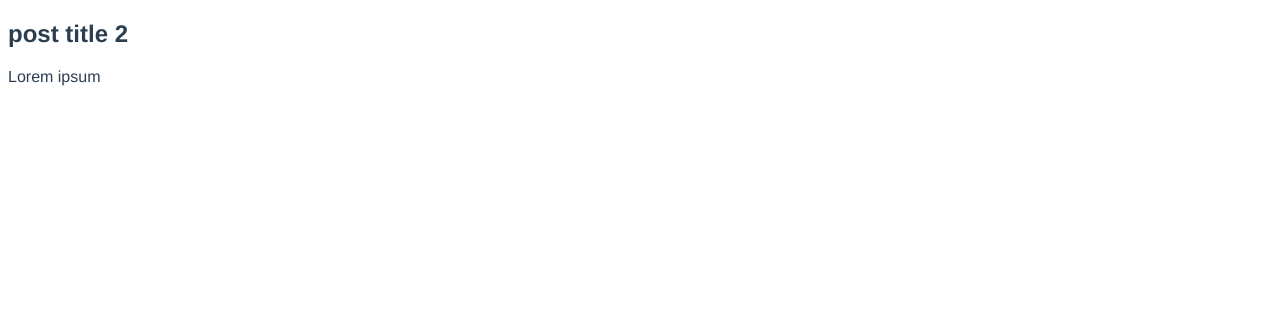
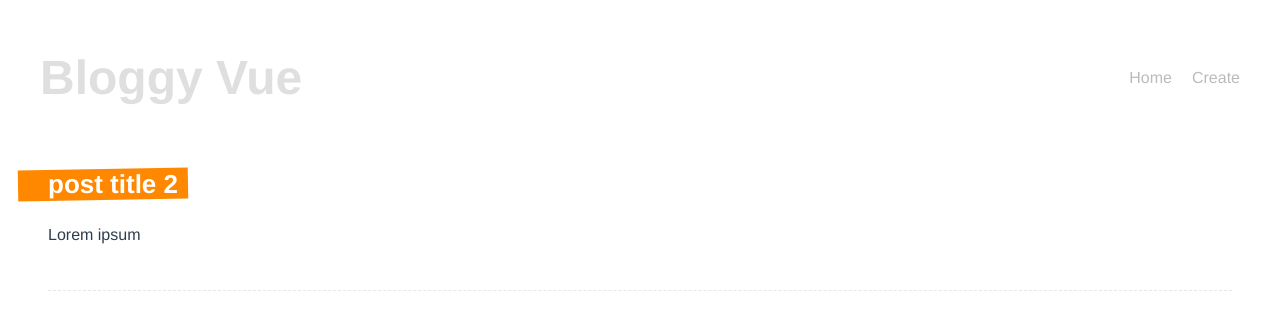
Before and after one commit to yeyintthu01/Vue-Blog, a Vue app: page /posts/2 in a window 1280 px wide. Shown: the top 330 px of the page. Built offline with nearby package versions, Linux system fonts and the light colour scheme; data requests are answered from the project's data file.

Commit message:
navbar component and detail style

```diff
--- a/src/App.vue
+++ b/src/App.vue
@@ -1,7 +1,14 @@
 <template>
-
+  <Navbar />
   <router-view/>
 </template>
+
+<script>
+import Navbar from "./components/Navbar.vue"
+export default{
+  components:{Navbar}
+}
+</script>
 
 <style>
 #app {
@@ -11,16 +18,4 @@
   color: #2c3e50;
 }
 
-nav {
-  padding: 30px;
-}
-
-nav a {
-  font-weight: bold;
-  color: #2c3e50;
-}
-
-nav a.router-link-exact-active {
-  color: #42b983;
-}
 </style>
--- /dev/null
+++ b/src/components/Navbar.vue
@@ -0,0 +1,39 @@
+<template>
+    <header>
+        <h1>Bloggy Vue</h1>
+        <nav>
+            <router-link :to="{name:'home'}">Home</router-link>
+            <router-link :to="{name:'Create'}">Create</router-link>
+        </nav>
+    </header>
+</template>
+
+<script>
+export default {
+
+}
+</script>
+
+<style>
+    header{
+    display: flex;
+    justify-content: space-between;
+    align-items: center;
+    max-width: 1200px;
+    margin: 0 auto;
+    padding: 10px;
+  }
+  header h1 {
+    color: #dfdfdf;
+    font-size: 48px;
+  }
+  header a {
+    color: #bbb;
+    text-decoration: none;
+    margin-left: 20px;
+  }
+  header a.router-link-active {
+    color: #444;
+    font-weight: bold;
+  }
+</style>
--- a/src/composables/getPost.js
+++ b/src/composables/getPost.js
@@ -5,9 +5,9 @@ let getPost=(id)=>{
     let error=ref("")
     let load=async()=>{
         try{
-            await new Promise((resolve,reject)=>{
-                setTimeout(resolve,2000)
-            })
+            // await new Promise((resolve,reject)=>{
+            //     setTimeout(resolve,2000)
+            // })
             let response=await fetch("http://localhost:3000/posts/"+id)
             if(response.status===404){
                 throw new Error("Not Found Url")
--- a/src/composables/getPosts.js
+++ b/src/composables/getPosts.js
@@ -5,9 +5,9 @@ let getPosts=()=>{
         let error=ref("");
         let load=async()=>{
           try {
-            await new Promise((resolve,reject)=>{
-              setTimeout(resolve,2000)
-            })
+            // await new Promise((resolve,reject)=>{
+            //   setTimeout(resolve,2000)
+            // })
             let response=await fetch("http://localhost:3000/posts")
             if(response.status===404){
               throw new Error("Not Found Url")
--- a/src/views/Detail.vue
+++ b/src/views/Detail.vue
@@ -1,5 +1,5 @@
 <template>
-  <div v-if="post">
+  <div v-if="post" class="post">
         <h2>{{post.title}}</h2>
         <p>{{post.body}}</p>
   </div>
@@ -24,5 +24,38 @@ export default {
 </script>
 
 <style>
-
+    .post {
+        margin: 0 40px 30px;
+        padding-bottom: 30px;
+        border-bottom: 1px dashed #e7e7e7;
+      }
+      .post h2 {
+        display: inline-block;
+        position: relative;
+        font-size: 26px;
+        color: white;
+        margin-bottom: 10px;
+        max-width: 400px;
+      }
+      .post h2::before {
+        content: "";
+        display: block;
+        width: 100%;
+        height: 100%;
+        background: #ff8800;
+        position: absolute;
+        z-index: -1;
+        padding-right: 40px;
+        left: -30px;
+        transform: rotateZ(-1deg);
+      }
+      .pill {
+        display: inline-block;
+        margin: 10px 10px 0 0;
+        color: #444;
+        background: #ddd;
+        padding: 8px;
+        border-radius: 20px;
+        font-size: 14px;
+      }
 </style>
```
